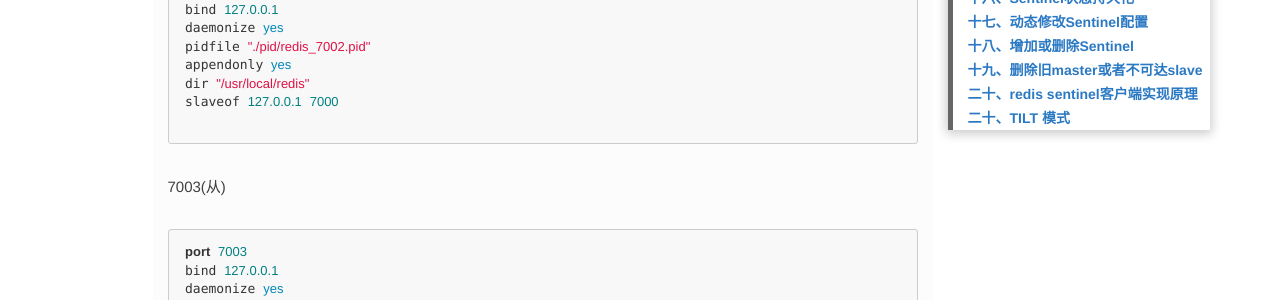
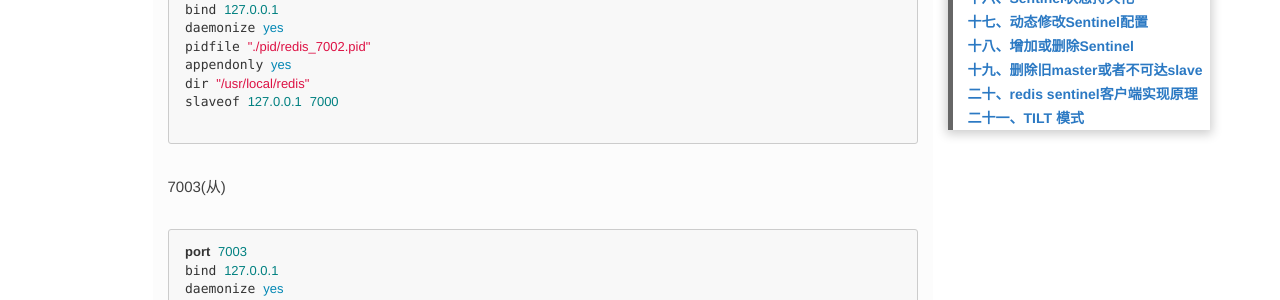
Before and after one commit to jumpuetta/jumpuetta, a Jekyll site: the page built from _posts/2018-04-27-redis-sentinel.md, in a window 1280 px wide and 900 px high, scrolled down 753 px. Shown: the part 494-794 px from the top of the window. Built offline with Jekyll 4.4.1, drawn with Linux system fonts in a browser that asks for light colours; nearby versions of some CDN libraries; comment, search, counter and statistics services are not loaded; some of the changed text lies outside the part shown.

Commit message:
optimize

````diff
--- a/_posts/2018-04-27-redis-sentinel.md
+++ b/_posts/2018-04-27-redis-sentinel.md
@@ -492,7 +492,7 @@ try{
 ```
 
 
-## 二十、TILT 模式 ##
+## 二十一、TILT 模式 ##
 redis sentinel非常依赖系统时间，例如它会使用系统时间来判断一个PING回复用了多久的时间。
 然而，假如系统时间被修改了，或者是系统十分繁忙，或者是进程堵塞了，sentinel可能会出现运行不正常的情况。
 当系统的稳定性下降时，TILT模式是sentinel可以进入的一种的保护模式。当进入TILT模式时，sentinel会继续监控工作，但是它不会有任何其他动作，它也不会去回应is-master-down-by-addr这样的命令了，因为它在TILT模式下，检测失效节点的能力已经变得让人不可信任了。
````
